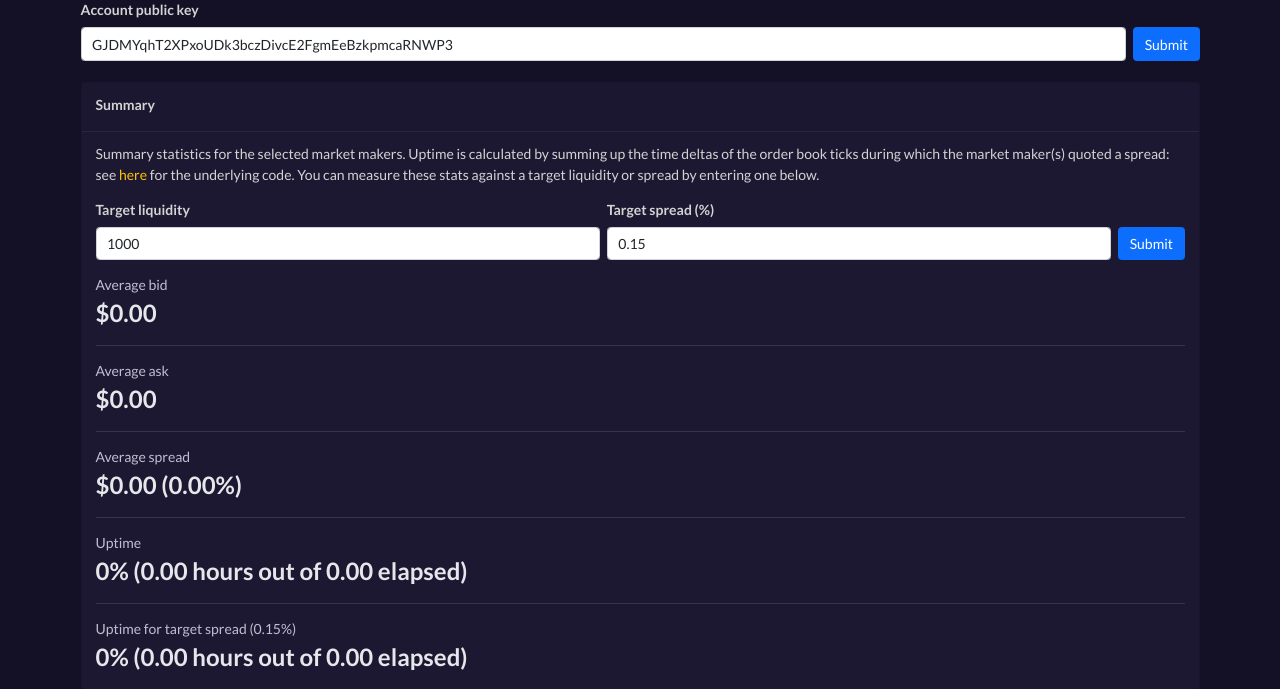
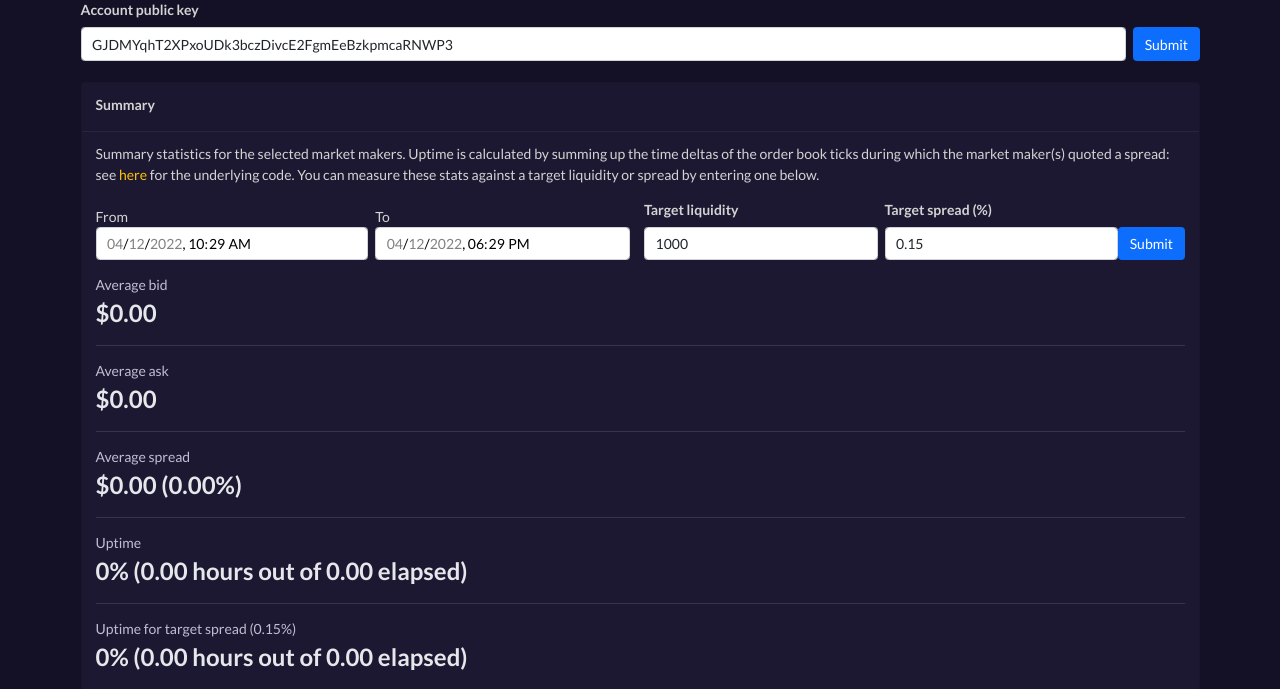
Before and after one commit to waterquarks/mangolorians, a Flask app: page /market_maker_analytics in a window 1280 px wide. Shown: the part 218-907 px from the top of the page. Run offline with Flask 2, Linux system fonts and the light colour scheme; data that the repository does not hold is empty; some libraries are stand-ins or nearby versions.

Commit message:
Time filter on summary

```diff
--- a/app.py
+++ b/app.py
@@ -5,6 +5,7 @@ import re
 import psycopg2
 import psycopg2.extras
 import scrapers.reconstruct_l3_order_book
+from datetime import datetime, timezone, timedelta
 
 from flask import Flask, jsonify, request, render_template, redirect, get_template_attribute, Response
 import json
@@ -520,11 +521,26 @@ def analytics_uptime():
 
     target_spread = float(request.args.get('target_spread') or 0.15)
 
-    benchmark = scrapers.reconstruct_l3_order_book.benchmark(instrument, accounts.split(','), target_liquidity, target_spread)
+    from_ = request.args.get('from') or (datetime.now(timezone.utc) - timedelta(hours=8)).isoformat(timespec='minutes').replace('+00:00', '')
+
+    to = request.args.get('to') or datetime.now(timezone.utc).isoformat(timespec='minutes').replace('+00:00', '')
+
+    max = datetime.now(timezone.utc).isoformat(timespec='minutes').replace('+00:00', '')
+
+    benchmark = scrapers.reconstruct_l3_order_book.benchmark(instrument, accounts.split(','), target_liquidity, target_spread, from_, to)
 
     partial = get_template_attribute('_test.html', 'summary')
 
-    return partial(**benchmark, instrument=instrument, accounts=accounts, target_liquidity=target_liquidity, target_spread=target_spread)
+    return partial(
+        **benchmark,
+        instrument=instrument,
+        accounts=accounts,
+        target_liquidity=target_liquidity,
+        target_spread=target_spread,
+        from_=from_,
+        to=to,
+        max=max
+    )
 
 @app.route('/analytics/ftx_slippages/')
 def analytics_ftx_slippages():
--- a/scrapers/reconstruct_l3_order_book.py
+++ b/scrapers/reconstruct_l3_order_book.py
@@ -126,7 +126,7 @@ def spreads(instrument, accounts):
 
     return liquidity
 
-def benchmark(instrument, accounts, target_liquidity, target_spread):
+def benchmark(instrument, accounts, target_liquidity, target_spread, from_, to):
     db = sqlite3.connect(':memory:')
 
     db.execute(f"attach database '{str(Path(__file__).parent / 'l3_deltas.db')}' as source")
@@ -224,13 +224,14 @@ def benchmark(instrument, accounts, target_liquidity, target_spread):
             ticks as (
                 select
                     timestamp,
+                    timestamp between strftime('%Y-%m-%dT%H:%M:%S', datetime(strftime('%s', current_timestamp) - 3600, 'unixepoch')) and strftime('%Y-%m-%dT%H:%M:%S', current_timestamp) as within,
                     coalesce(julianday(timestamp) - julianday(lag(timestamp) over (order by timestamp)), 0) as delta,
                     weighted_average_bid,
                     weighted_average_ask,
                     spread,
                     active,
                     compliant
-                from spreads
+                from spreads where timestamp between ? and ?
             ),
             uptime as (
                 select
@@ -262,4 +263,4 @@ def benchmark(instrument, accounts, target_liquidity, target_spread):
                 )
             )
         select * from metrics, uptime;
-    """).fetchone())
+    """, [from_, to]).fetchone())
--- a/static/styles/overrides.css
+++ b/static/styles/overrides.css
@@ -77,33 +77,8 @@ body {
     stroke: var(--background-color);
 }
 
-input[type=date] {
-    background: #141026;
-    border-color: #878787;
-    color: white;
-    font-weight: bold;
-    height: 40px;
-}
 
-input[type=date]::focus {
-    background: #141026;
-    border-color: #878787;
-    color: white;
-    font-weight: bold;
-    height: 40px;
-}
 
-::-webkit-datetime-edit {  }
-::-webkit-datetime-edit-fields-wrapper { background-color: #141026; }
-::-webkit-datetime-edit-text { color: white; background-color: #141026;  }
-::-webkit-datetime-edit-month-field { color: white; background-color: #141026; }
-::-webkit-datetime-edit-day-field { color: white; background-color: #141026; }
-::-webkit-datetime-edit-year-field { color: white; background-color: #141026; }
-::-webkit-inner-spin-button { display: none; background-color: #141026; }
-
-::-webkit-calendar-picker-indicator {
-    filter: invert(1);
-}
 
 a {
     text-decoration: none;
@@ -123,3 +98,39 @@ a {
     -webkit-box-shadow: inset 0 0 6px rgb(0 0 0 / 30%);
     border-radius: 2px;
 }
+
+input[type=datetime-local] {
+    background-color: white;
+    color: black;
+    display: inline-block;
+    position: relative;
+}
+
+input[type=datetime-local]::-webkit-calendar-picker-indicator {
+    background: transparent;
+    bottom: 0;
+    color: transparent;
+    cursor: pointer;
+    height: auto;
+    left: 0;
+    position: absolute;
+    right: 0;
+    top: 0;
+    width: auto;
+}
+
+/*input[type=date] {*/
+/*    background: #141026;*/
+/*    border-color: #878787;*/
+/*    color: white;*/
+/*    font-weight: bold;*/
+/*    height: 40px;*/
+/*}*/
+
+/*input[type=date]::focus {*/
+/*    background: #141026;*/
+/*    border-color: #878787;*/
+/*    color: white;*/
+/*    font-weight: bold;*/
+/*    height: 40px;*/
+/*}*/
--- a/templates/_test.html
+++ b/templates/_test.html
@@ -1,4 +1,4 @@
-{% macro summary(elapsed, uptime_relative, compliant_uptime_relative, uptime_absolute, compliant_uptime_absolute, weighted_average_bid, weighted_average_ask, spread_absolute, spread_relative, instrument, accounts, target_liquidity, target_spread) %}
+{% macro summary(elapsed, uptime_relative, compliant_uptime_relative, uptime_absolute, compliant_uptime_absolute, weighted_average_bid, weighted_average_ask, spread_absolute, spread_relative, instrument, accounts, target_liquidity, target_spread, from_, to, max) %}
     <div class="card" id="summary">
         <div class="card-header py-3">
             <h2 class="h6 fw-bold mb-1">Summary</h2>
@@ -17,23 +17,35 @@
                 </div>
 
                 <div class="content">
-                     <div class="d-flex align-items-end my-3">
-                        <input type="hidden" name="instrument" value="{{ instrument }}">
-                        <input type="hidden" name="accounts" value="{{ accounts }}">
+                     <div class="d-lg-flex d-sm-block align-items-end my-3 flex-wrap">
+                         <input type="hidden" name="instrument" value="{{ instrument }}">
+                         <input type="hidden" name="accounts" value="{{ accounts }}">
 
-                        <div class="me-2 flex-grow-1">
-                            <label for="target" class="form-label fw-bold fs-6">Target liquidity</label>
-                            <input type="number" class="form-control" name="target_liquidity" id="target_liquidity" value="{{ target_liquidity or 1000 }}">
-                        </div>
+                         <div class="flex-grow-1">
+                             <label for="from">From</label>
+                             <input class="form-control" type="datetime-local" name="from" id="from" min="2022-04-12T00:00" max="{{ max }}" value="{{ from_ }}">
+                         </div>
 
-                        <div class="me-2 flex-grow-1">
-                            <label for="target" class="form-label fw-bold fs-6">Target spread (%)</label>
-                            <input type="number" class="form-control" name="target_spread" id="target_spread" step="0.01" value="{{ target_spread or 0.15 }}">
-                        </div>
+                         <div class="my-2 my-lg-0 mx-lg-2 flex-grow-1">
+                             <label for="to">To</label>
+                             <input class="form-control" type="datetime-local" name="to" id="to" min="2022-04-12T00:00" max="{{ max }}" value="{{ to }}">
+                         </div>
 
-                        <button type="submit" class="btn btn-primary">
-                            Submit
-                        </button>
+                         <div class="my-2 my-lg-0 mx-lg-2 flex-grow-1">
+                             <label for="target_liquidity" class="form-label fw-bold fs-6">Target liquidity</label>
+                             <input type="number" class="form-control" name="target_liquidity" id="target_liquidity"
+                                    value="{{ target_liquidity or 1000 }}">
+                         </div>
+
+                         <div class="flex-grow-1">
+                             <label for="target_spread" class="form-label fw-bold fs-6">Target spread (%)</label>
+                             <input type="number" class="form-control" name="target_spread" id="target_spread"
+                                    step="0.01" value="{{ target_spread or 0.15 }}">
+                         </div>
+
+                         <div>
+                            <button type="submit" class="mt-3 btn btn-primary w-100">Submit</button>
+                         </div>
                     </div>
 
                     <div class="pb-3" style="border-bottom: 1px solid rgb(55, 50, 77)">
```
